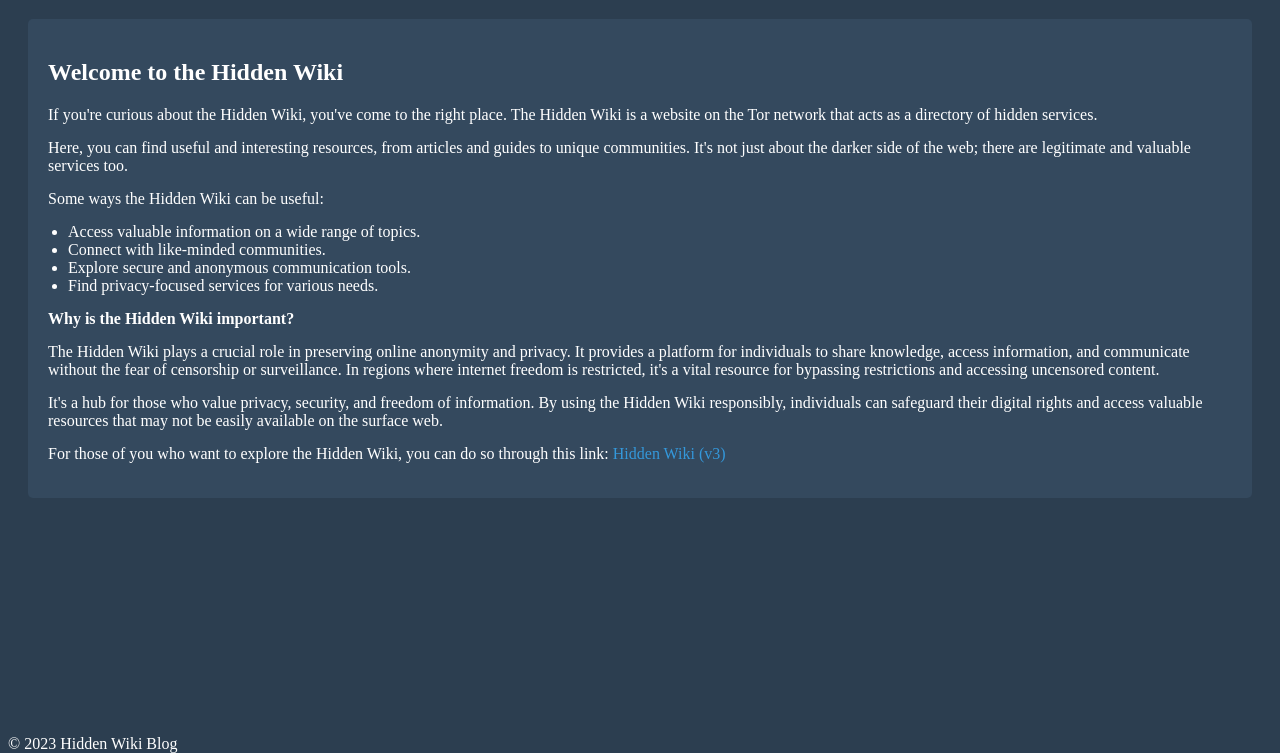
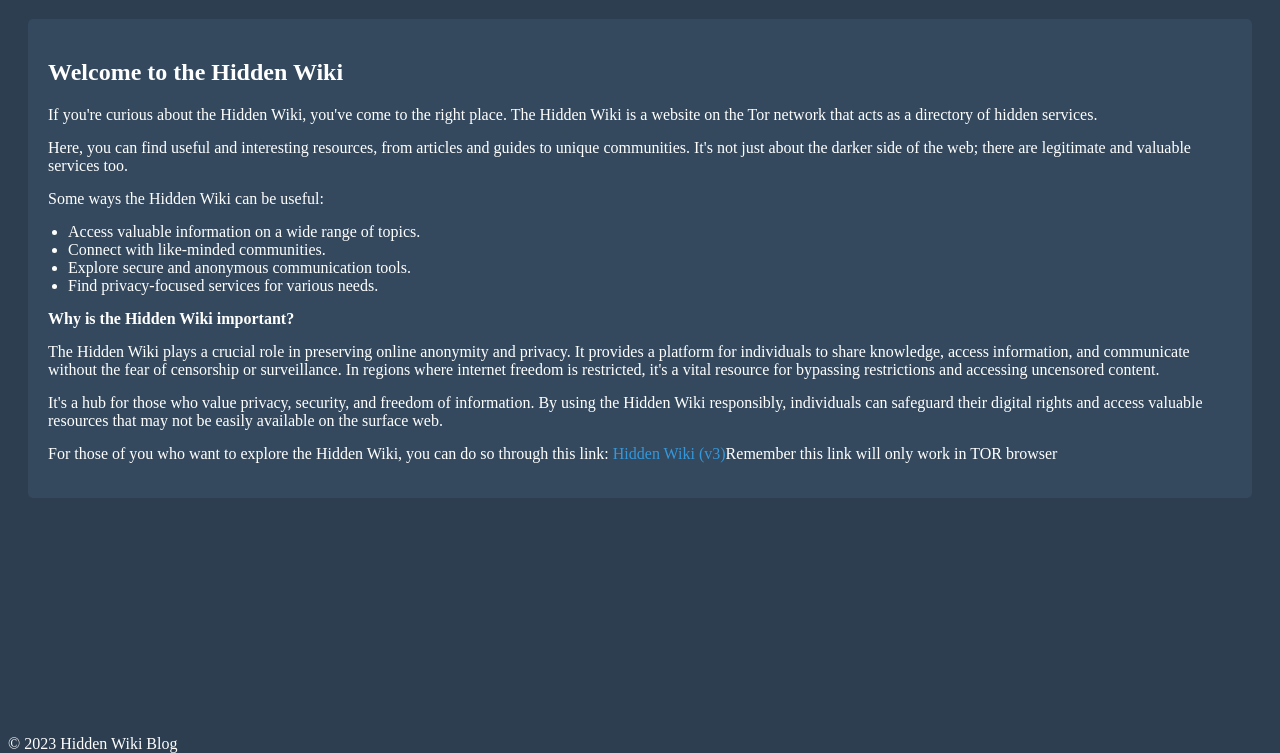
Before and after one commit to thephpscripter/Hidden-wiki, a plain HTML site: page index.html in a window 1280 px wide. Shown: the part 47-800 px from the top of the page. Drawn offline with Linux system fonts and the light colour scheme.

Commit message:
Update index.html

```diff
--- a/index.html
+++ b/index.html
@@ -30,7 +30,7 @@
             <p><strong>Why is the Hidden Wiki important?</strong></p>
             <p>The Hidden Wiki plays a crucial role in preserving online anonymity and privacy. It provides a platform for individuals to share knowledge, access information, and communicate without the fear of censorship or surveillance. In regions where internet freedom is restricted, it's a vital resource for bypassing restrictions and accessing uncensored content.</p>
             <p>It's a hub for those who value privacy, security, and freedom of information. By using the Hidden Wiki responsibly, individuals can safeguard their digital rights and access valuable resources that may not be easily available on the surface web.</p>
-            <p>For those of you who want to explore the Hidden Wiki, you can do so through this link: <a href="http://zqktlwiuavvvqqt4ybvgvi7tyo4hjl5xgfuvpdf6otjiycgwqbym2qad.onion" target="_blank">Hidden Wiki (v3)</a></p>
+            <p>For those of you who want to explore the Hidden Wiki, you can do so through this link: <a href="http://zqktlwiuavvvqqt4ybvgvi7tyo4hjl5xgfuvpdf6otjiycgwqbym2qad.onion" target="_blank">Hidden Wiki (v3)</a>Remember this link will only work in TOR browser</p>
         </article>
     </main>
 
```
